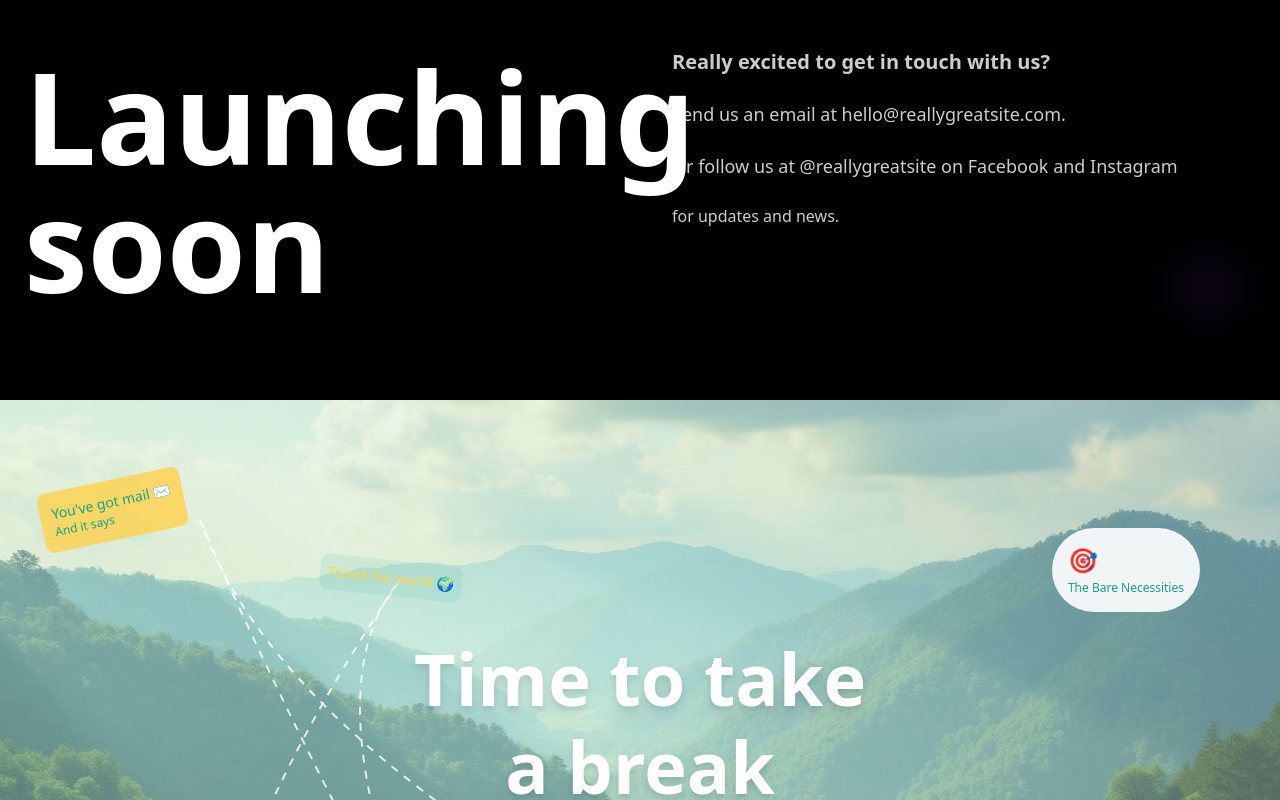
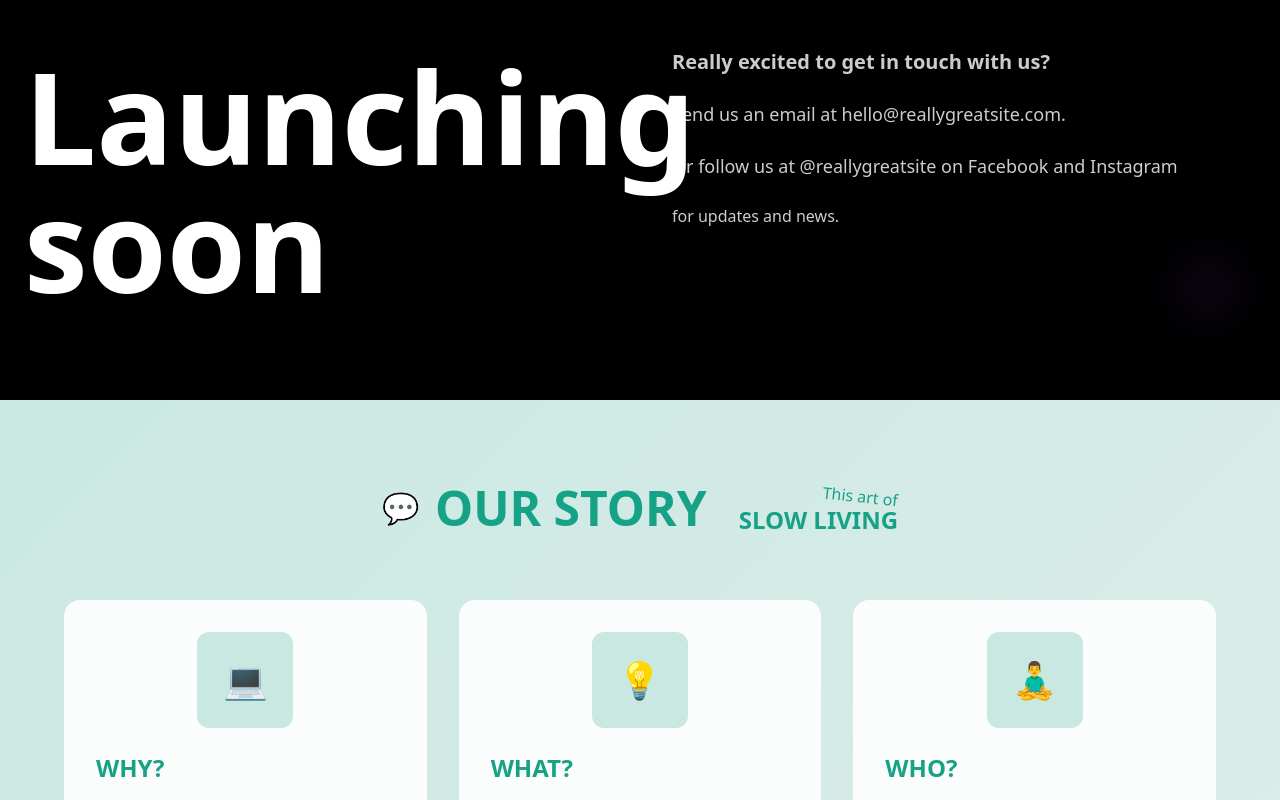
Before and after one commit to The-Bare-Necessities/slowcation-trails-unfold, a React (Vite) app: page / in a window 1280 px wide. Shown: the part 2000-2800 px from the top of the page. Built offline with nearby package versions, Linux system fonts and the light colour scheme.

Commit message:
Remove "Time to Take a Break" page

```diff
--- a/src/pages/Index.tsx
+++ b/src/pages/Index.tsx
@@ -1,7 +1,7 @@
 import { HeroSection } from '@/components/HeroSection';
 import { VideoSection } from '@/components/VideoSection';
 import { LaunchingSection } from '@/components/LaunchingSection';
-import { BreakSection } from '@/components/BreakSection';
+
 import { StorySection } from '@/components/StorySection';
 import { FoundersSection } from '@/components/FoundersSection';
 import { ContactSection } from '@/components/ContactSection';
@@ -13,7 +13,7 @@ const Index = () => {
       <HeroSection />
       <VideoSection />
       <LaunchingSection />
-      <BreakSection />
+
       <StorySection />
       <FoundersSection />
       <ContactSection />
```
